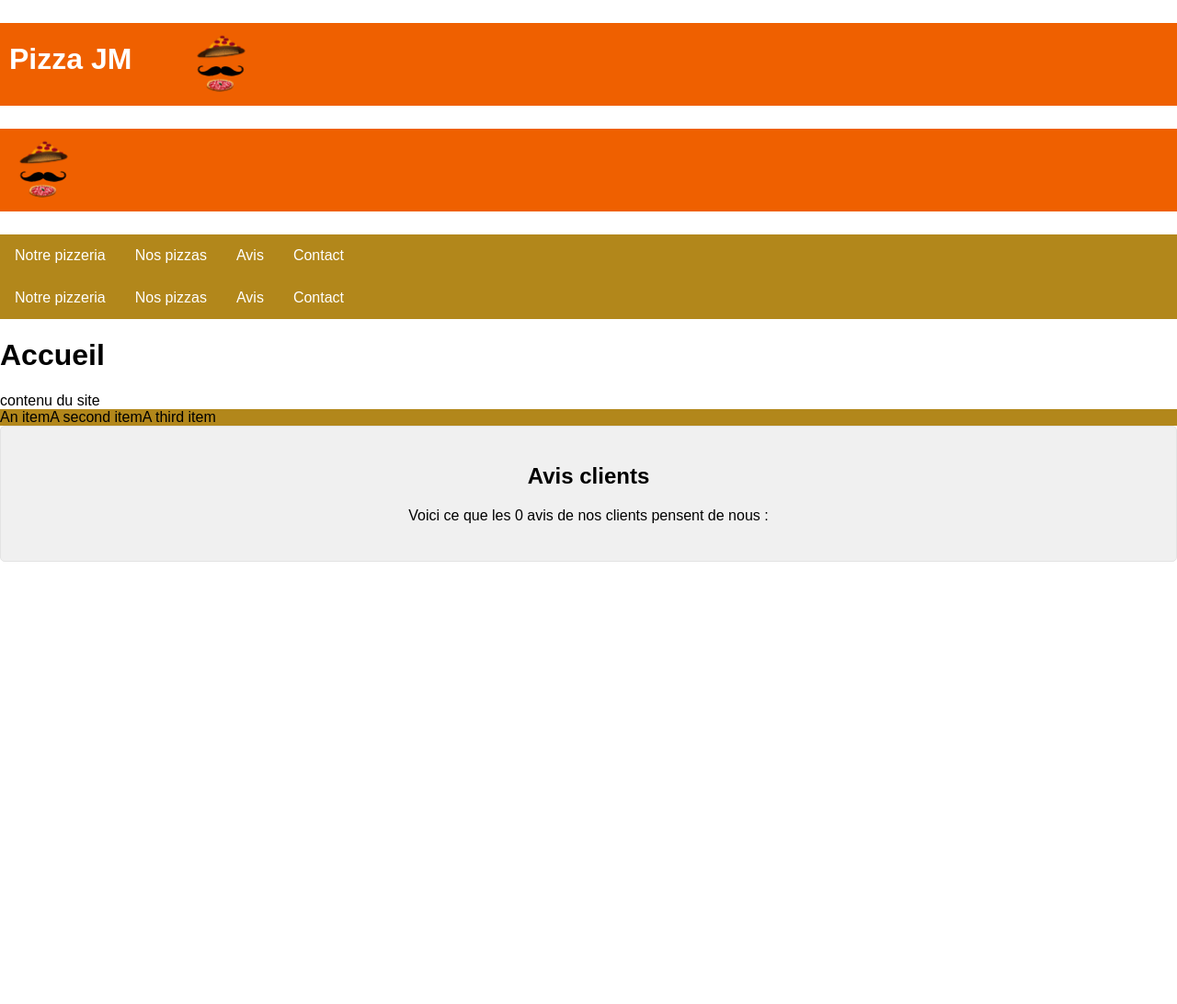
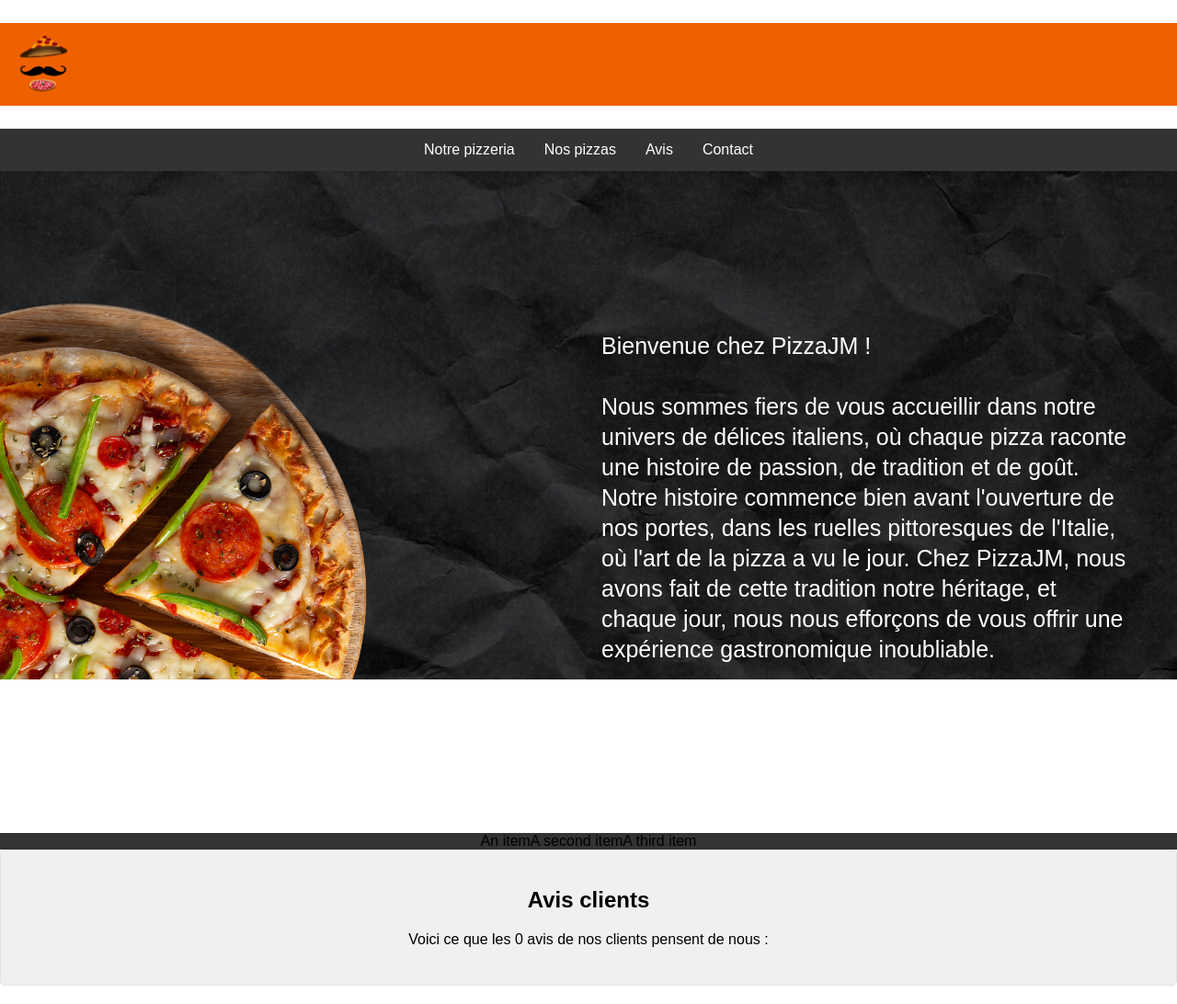
Before and after one commit to PierreTembremande/PizzaJM, a PHP site: page / in a window 1280 px wide. Shown: the whole page at 92% size. Before the commit the page ends 611 px from the top, so only its background shows below. Run offline with PHP 8.4, Linux system fonts and the light colour scheme; data that the repository does not hold is empty.

Commit message:
update accueil

```diff
--- a/View/View_PageAccueil.php
+++ b/View/View_PageAccueil.php
@@ -6,9 +6,7 @@
   <meta name="viewport" content="width=device-width, initial-scale=1.0">
   <title>Accueil</title>
   <style>
-    <?php include 'style/Accueil.css' ?>
-
-    <?php
+    <?php include 'style/Accueil.css' ?><?php
                                         foreach ($avis as $value) {
                                           echo ".star-rating" . $value["Av_id"] . " {
             white-space: nowrap;
@@ -35,9 +33,7 @@
   <meta name="viewport" content="width=device-width, initial-scale=1.0">
   <title>Accueil</title>
   <style>
-    <?php include 'style/Accueil.css' ?>
-
-    <?php
+    <?php include 'style/Accueil.css' ?><?php
                                         foreach ($avis as $value) {
                                           echo ".star-rating" . $value["Av_id"] . " {
             white-space: nowrap;
@@ -63,10 +59,6 @@
 </head>
 
 <body>
-    <div class="div-logo">
-        <h1>Pizza JM</h1>
-        <img class="logo" src="../View/Pictures/logo.png" alt="Logo">
-    </div>
   <div class="div-logo"><img class="logo" src="View/Pictures/logo.png" alt="Logo"></div>
 
 
@@ -84,25 +76,17 @@
       <a class="nav-link" href="#">Contact</a>
     </li>
   </ul>
-  <ul class="nav">
-    <li class="nav-item">
-      <a class="nav-link active" href="#">Notre pizzeria</a>
-    </li>
-    <li class="nav-item">
-      <a class="nav-link" href="#">Nos pizzas</a>
-    </li>
-    <li class="nav-item">
-      <a class="nav-link" href="#">Avis</a>
-    </li>
-    <li class="nav-item">
-      <a class="nav-link" href="#">Contact</a>
-    </li>
-  </ul>
-
-  <h1>Accueil</h1>
 
 
-  <main>contenu du site</main>
+  <div class="background">
+    <img class="img-description" src="View/Pictures/fond pizza.png" alt="">
+    <div class="div-txt-description">
+      <main>Bienvenue chez PizzaJM !</br></br>
+        Nous sommes fiers de vous accueillir dans notre univers de délices italiens, où chaque pizza raconte une histoire de passion, de tradition et de goût.</br> Notre histoire commence bien avant l'ouverture de nos portes, dans les ruelles pittoresques de l'Italie, où l'art de la pizza a vu le jour. Chez PizzaJM, nous avons fait de cette tradition notre héritage, et chaque jour, nous nous efforçons de vous offrir une expérience gastronomique inoubliable.</main>
+    </div>
+  </div>
+
+
 
   <footer>
     <ul class="footer-list">
--- a/View/style/Accueil.css
+++ b/View/style/Accueil.css
@@ -30,12 +30,12 @@ ul {
     margin: 0;
     padding: 0;
     overflow: hidden;
-    background-color: #ac7d07ea;
+    background-color: #333;
+    display: flex;
+    flex-direction: align;
+    justify-content: center;
 }
 
-li {
-    float: left;
-}
 
 li a {
     display: block;
@@ -48,6 +48,35 @@ li a {
 /* Change the link color to #111 (black) on hover */
 li a:hover {
     background-color: #111;
+}
+
+.div-txt-description {
+    right: 50px;
+    display: flex;
+    width: 45%;
+    font-size: 25px;
+    color: white;
+    z-index: 2;
+    position: absolute;
+    top: 45%;
+    line-height: 33px;
+}
+
+.img-description {
+    height: auto;
+    width: 100%;
+    background-size: cover;
+    background-position: center;
+    position: absolute;
+    z-index: 1;
+}
+
+.background {
+    background-size: cover;
+    background-position: left;
+    z-index: 1;
+    height: 90vh;
+
 }
 
 #prez {
```
Also changed, not shown: View/Pictures/fond pizza.png (added). Lines whose indentation alone changed are shown as unchanged.
